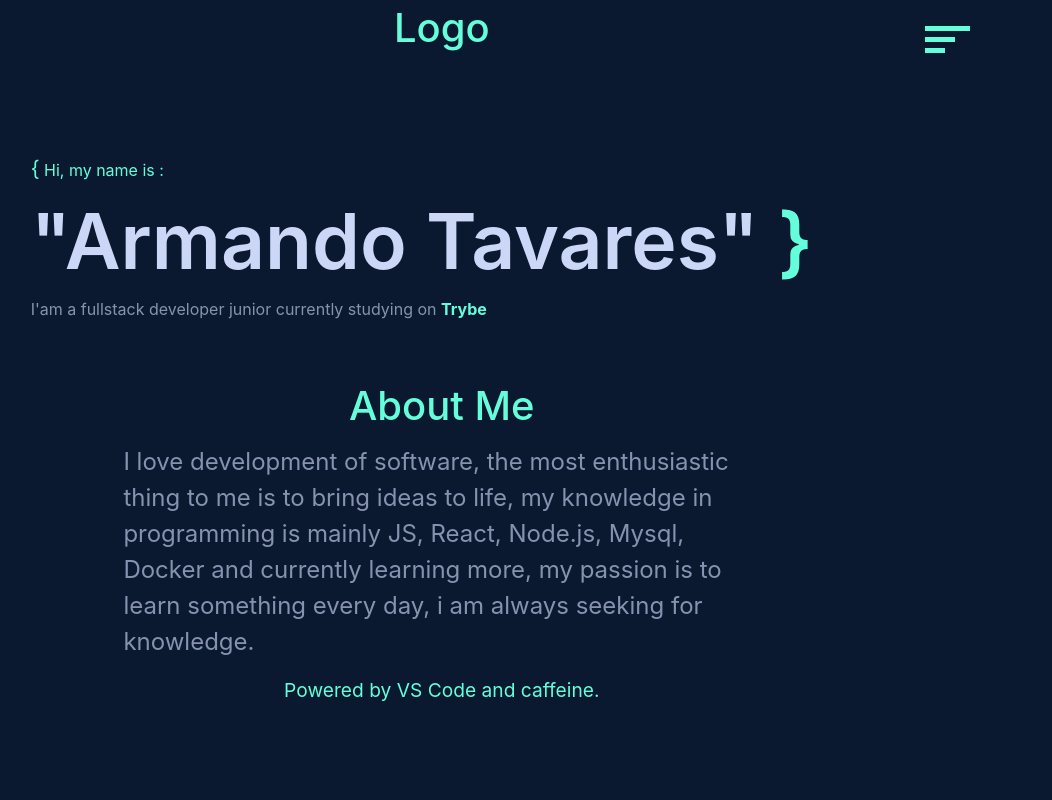
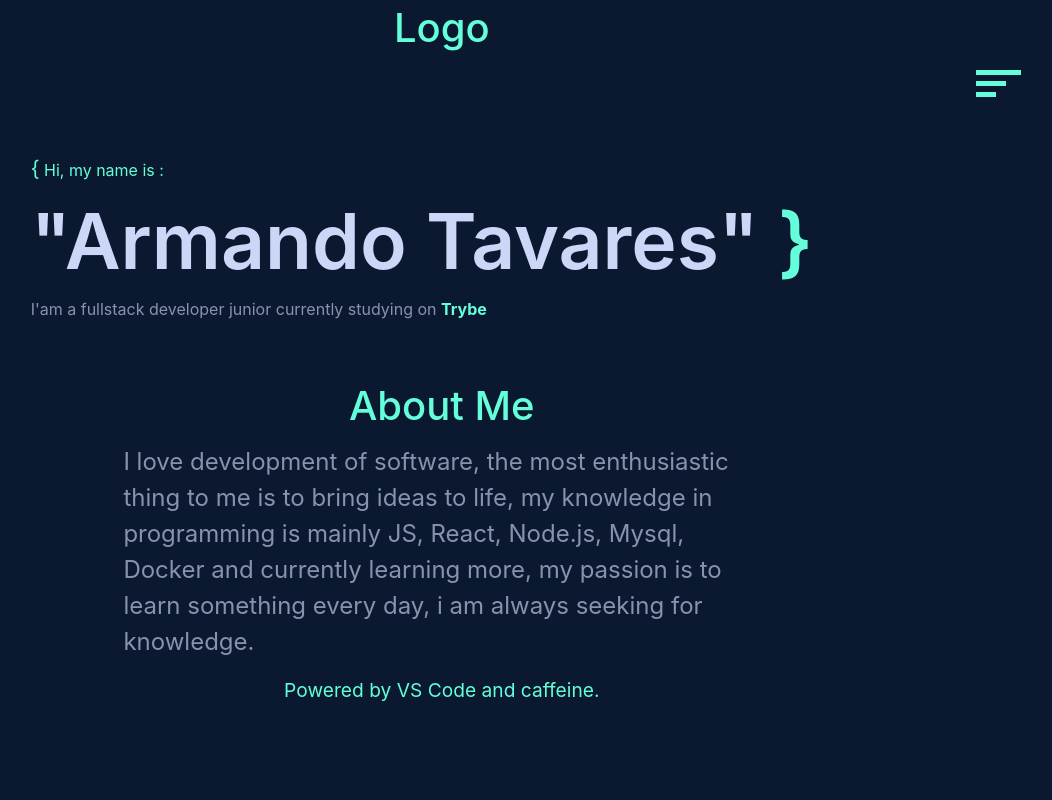
Before and after one commit to arctavares/MyPortfolio, a React (Create React App) app: page /#/ in a window 1280 px wide. Shown: the top 800 px of the page, without its empty margins (195-1247 px from the left). Built offline with nearby package versions, Linux system fonts and the light colour scheme.

Commit message:
fix: fix side bar position

```diff
--- a/src/css/NavButton.css
+++ b/src/css/NavButton.css
@@ -1,13 +1,15 @@
 .hamburgerIcon {
-    height: 100%;
-    width: 160px;
+    height: fit-content;
+    width: fit-content;
     position: fixed;
     z-index: 1;
     top: 0;
     right: 0;
     background-color: transparent;
     overflow-x: hidden;
-    padding-top: 20px;
+    padding: 3vh;
+    margin-right: 5vh;
+    margin-top: 5vh;
     cursor: pointer;
 }
 
--- a/src/css/SideNav.css
+++ b/src/css/SideNav.css
@@ -7,8 +7,8 @@
   right: 0;
   background-color: transparent !important;
   overflow-x: hidden;
-  padding-top: 20px;
-  margin-top: 6vh;
+  padding-top: vh;
+  margin-top: 15vh;
   animation: show 3s backwards;
 }
 
```
